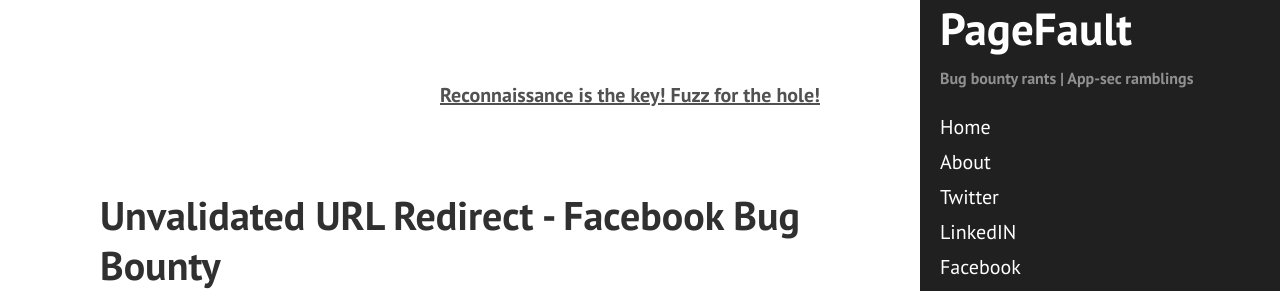
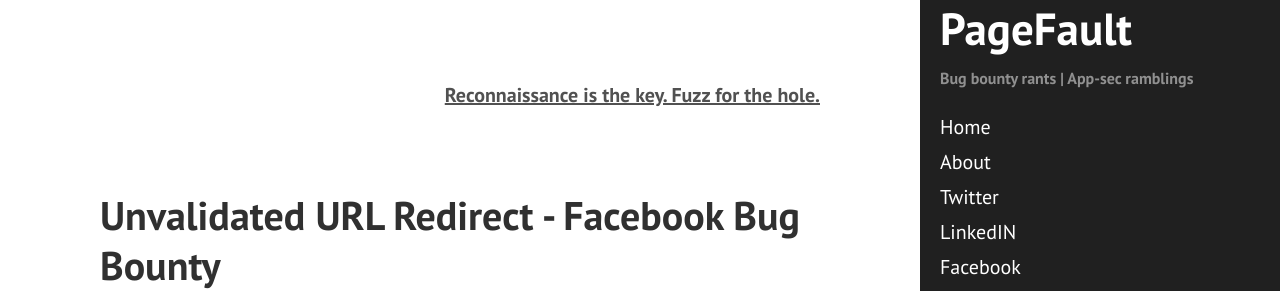
Before and after one commit to sahadnk72/sahadnk72.github.io, a Jekyll site: the page built from index.html, in a window 1280 px wide and 900 px high. Shown: the top 291 px of the window. Built offline with Jekyll 4.4.1, drawn with Linux system fonts in a browser that asks for light colours; the list of posts is cut into pages by our own code.

Commit message:
Update index.html

```diff
--- a/index.html
+++ b/index.html
@@ -4,7 +4,7 @@ title: Home
 ---
 
 
-<p align="right"><b><u>Reconnaissance is the key!  Fuzz for the hole!</u></b></p><br><br>
+<p align="right"><b><u>Reconnaissance is the key.  Fuzz for the hole.</u></b></p><br><br>
 
   {% for post in paginator.posts %}
   <div class="post">
```
